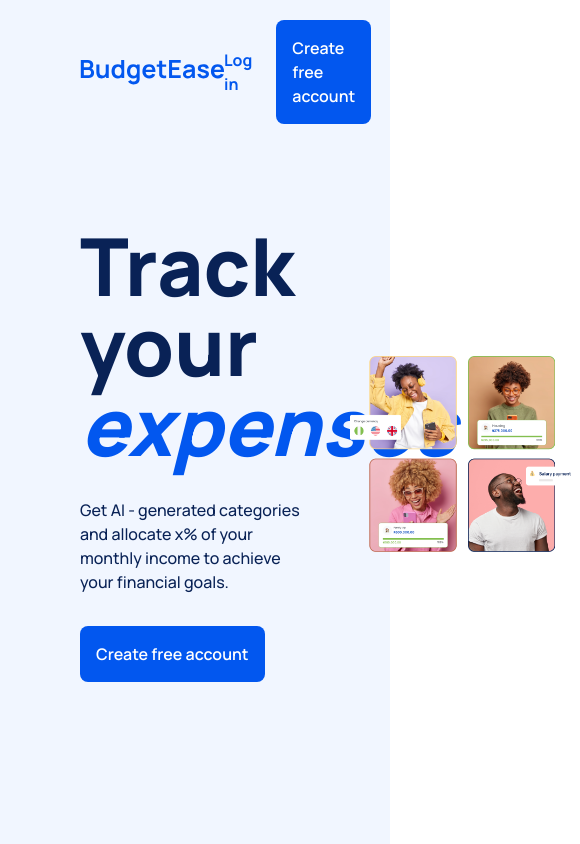
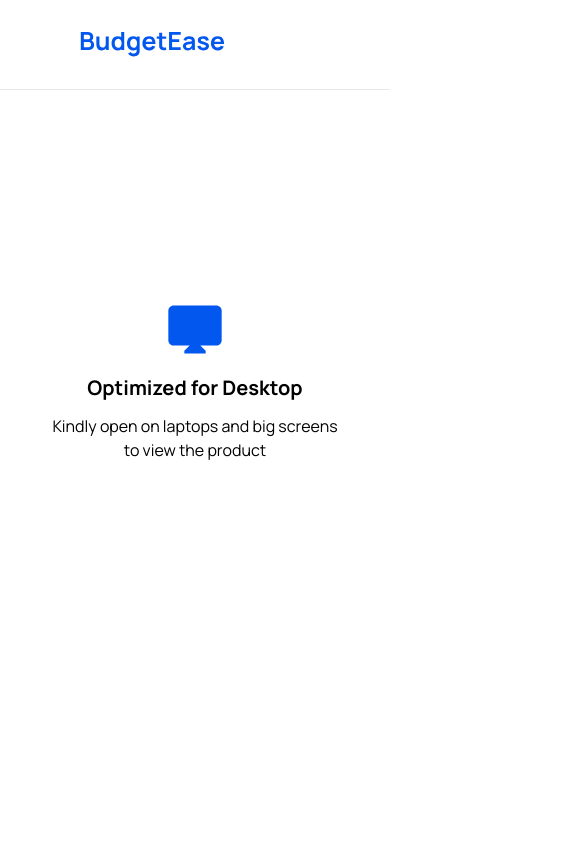
Before and after one commit to Hemdee1/hackops-budgetease, a Next.js app: page / in a window 390 px wide. Shown: the whole page, 580 px wide, since content can reach past the window. Built offline with nearby package versions, Linux system fonts and the light colour scheme.

Commit message:
show message on mobile screen

```diff
--- a/src/pages/_app.tsx
+++ b/src/pages/_app.tsx
@@ -1,6 +1,52 @@
+import Alert from "@/components/alert";
+import AuthHeader from "@/components/authHeader";
+import DesktopIcon from "@/icons/desktop";
+import useUserStore from "@/store/user";
 import "@/styles/globals.css";
+import { API } from "@/utils/api";
 import type { AppProps } from "next/app";
+import { useEffect, useState } from "react";
 
 export default function App({ Component, pageProps }: AppProps) {
-  return <Component {...pageProps} />;
+  const { user, setUser } = useUserStore();
+  const [isSmallScreen, setIsSmallScreen] = useState(false);
+
+  useEffect(() => {
+    let browserWidth = window.innerWidth;
+
+    if (browserWidth < 1200) {
+      return setIsSmallScreen(true);
+    }
+
+    const autoLogin = async () => {
+      const res = await API.get("/user/autologin");
+
+      if (res.data) {
+        setUser(res.data);
+      } else {
+        setUser(undefined);
+        console.log(res.error);
+      }
+    };
+
+    autoLogin();
+  }, [setUser]);
+
+  return isSmallScreen ? (
+    <>
+      <AuthHeader />
+      <div className="h-[90vh] text-center px-10 flex justify-center items-center flex-col gap-3">
+        <DesktopIcon />
+        <h1 className="font-bold text-xl">Optimized for Desktop</h1>
+        <h4 className="px-3">
+          Kindly open on laptops and big screens to view the product
+        </h4>
+      </div>
+    </>
+  ) : (
+    <>
+      <Alert />
+      <Component {...pageProps} />
+    </>
+  );
 }
```
